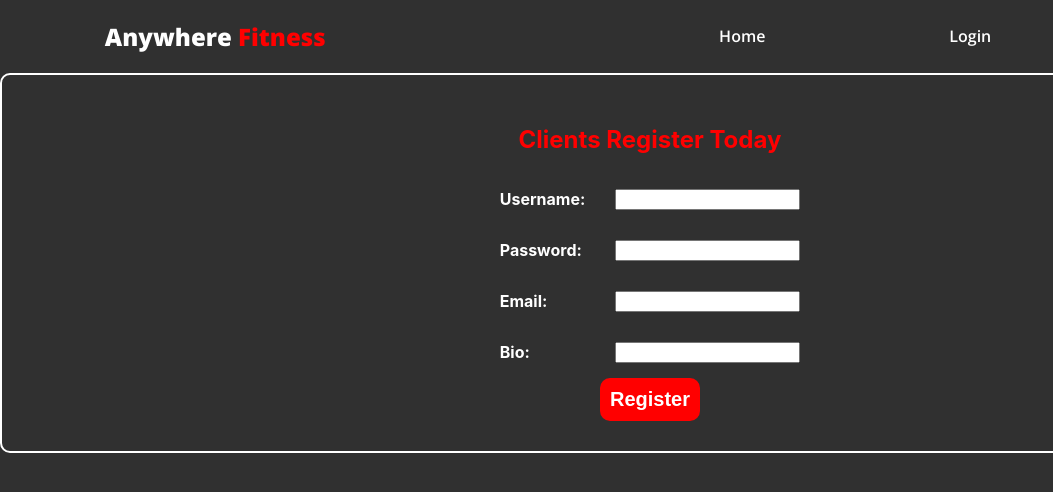
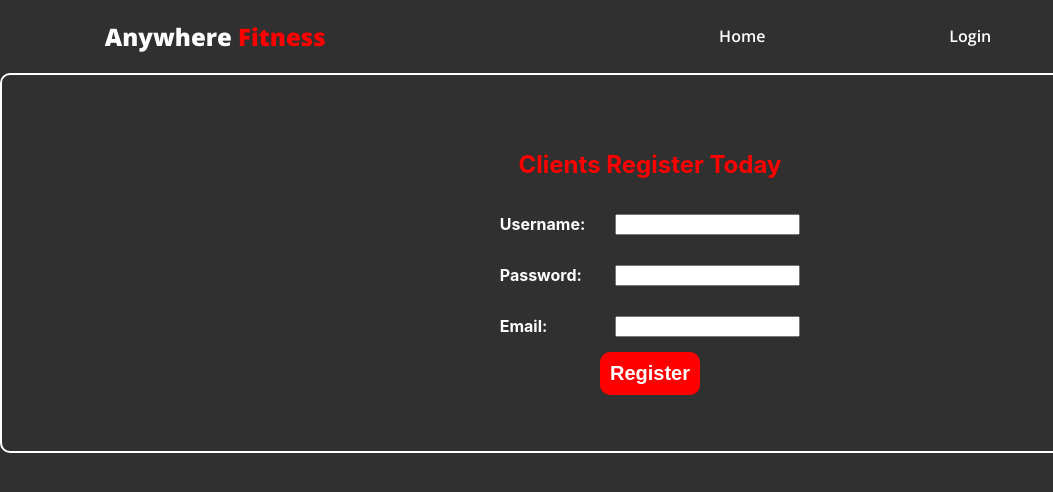
Before and after one commit to tt-webft-20AnywhereFitness/front-end, a React (Create React App) app in the folder front-end/: page /clientregister in a window 1280 px wide. Shown: the top 492 px of the page, without its empty margins (0-1053 px from the left). Built offline with nearby package versions, Linux system fonts and the light colour scheme.

Commit message:
removed bio from client

```diff
--- a/front-end/src/components/ClientRegister.js
+++ b/front-end/src/components/ClientRegister.js
@@ -112,15 +112,6 @@ const ClientRegister = (props) => {
           {errors.email &&
             errors.email.type === "required" &&
             errorMessage(required)}
-          <label>
-            Bio:
-            <input
-              type="text"
-              name="bio"
-              value={credentials.bio}
-              onChange={handleChange}
-            />
-          </label>
           <button type="submit">Register</button>
         </form>
       </div>
```
